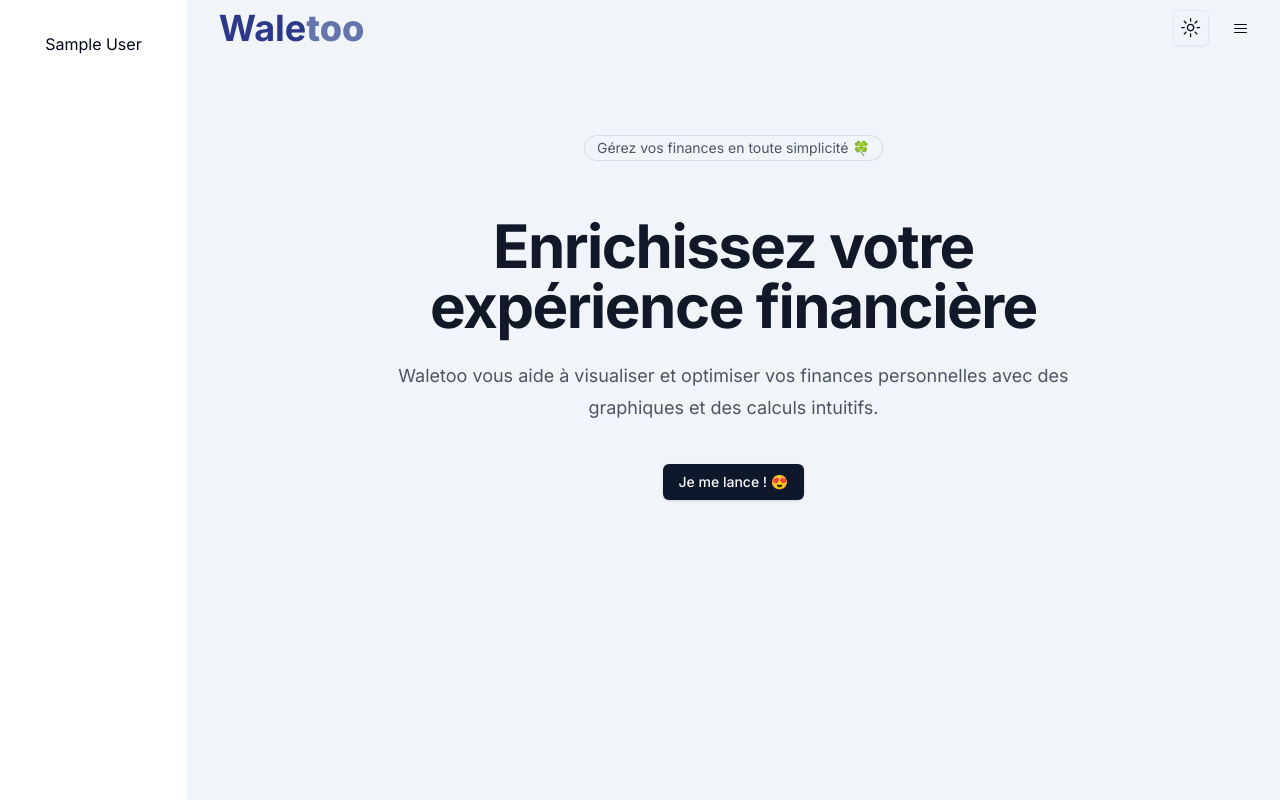
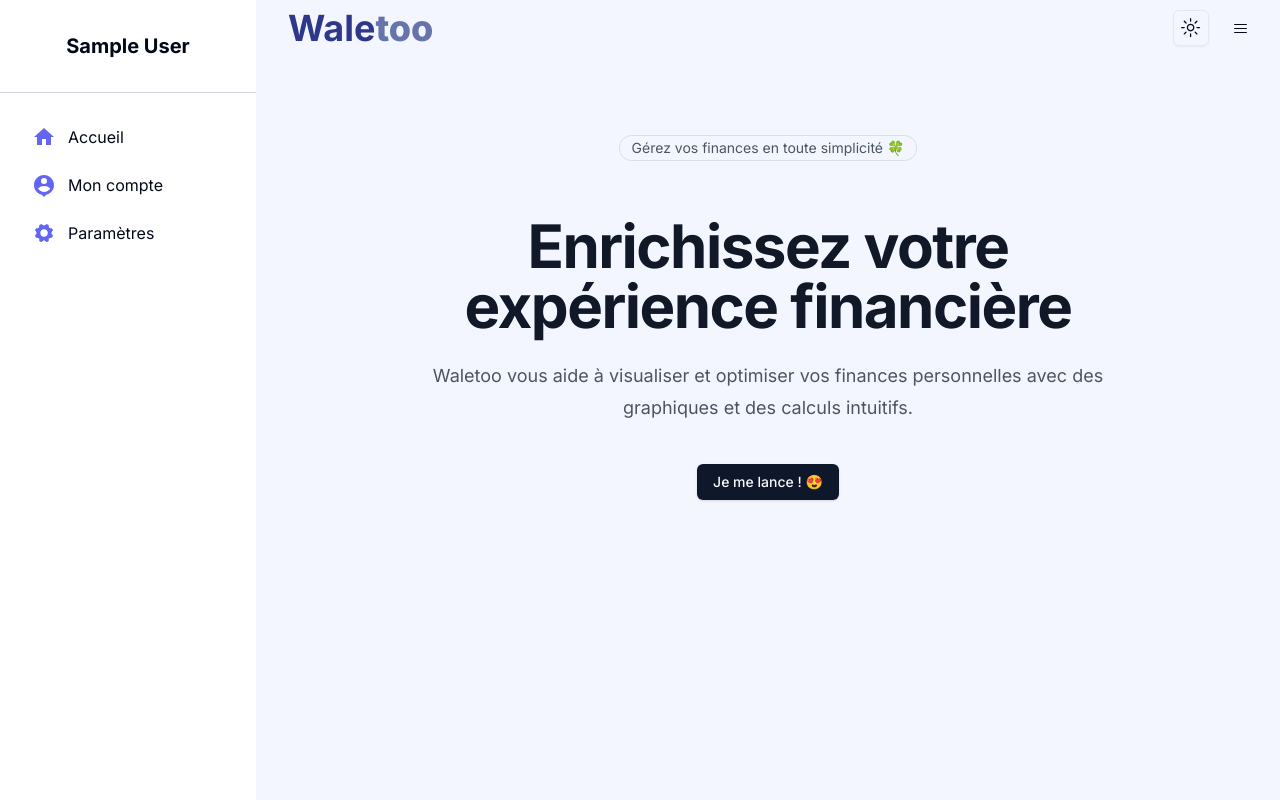
Before and after one commit to brazillierjo/walletoo, a Next.js app: page / in a window 1280 px wide. Built offline with nearby package versions, Linux system fonts and the light colour scheme; no server answers; sample sign-in values are in the browser's storage.

Commit message:
implement links in sidebar

```diff
--- a/package.json
+++ b/package.json
@@ -12,6 +12,7 @@
         "@hookform/resolvers": "^3.3.2",
         "@radix-ui/react-dropdown-menu": "^2.0.6",
         "@radix-ui/react-icons": "^1.3.0",
+        "@radix-ui/react-separator": "^1.0.3",
         "@radix-ui/react-slot": "^1.0.2",
         "bcrypt": "^5.1.1",
         "class-variance-authority": "^0.7.0",
@@ -28,6 +29,7 @@
         "react": "^18",
         "react-dom": "^18",
         "react-hook-form": "^7.48.2",
+        "react-icons": "^4.12.0",
         "tailwind-merge": "^2.0.0",
         "tailwindcss-animate": "^1.0.7",
         "zod": "^3.22.4"
--- a/src/components/Sidebar/Sidebar.tsx
+++ b/src/components/Sidebar/Sidebar.tsx
@@ -1,12 +1,46 @@
 "use client";
 import { useSession } from "next-auth/react";
+import { Separator } from "@/src/components/ui/separator";
+import { MdHome } from "react-icons/md";
+import { RiAccountPinCircleFill } from "react-icons/ri";
+import { IoIosSettings } from "react-icons/io";
+import Link from "next/link";
 
 const Sidebar: React.FC = () => {
     const { data: session } = useSession();
 
+    const links = [
+        {
+            name: "Accueil",
+            path: "/",
+            icon: MdHome,
+        },
+        {
+            name: "Mon compte",
+            path: "/profile",
+            icon: RiAccountPinCircleFill,
+        },
+        {
+            name: "Paramètres",
+            path: "/settings",
+            icon: IoIosSettings,
+        },
+    ];
+
     return (
-        <div className='flex min-h-screen w-2/12 justify-center bg-white px-4 py-8 dark:bg-black'>
-            <h2>{session?.user?.name ?? "..."}</h2>
+        <div className='dark:bg-primary-light bg-primary-light min-h-screen w-3/12'>
+            <h2 className='px-4 py-8 text-center text-xl font-bold'>{session?.user?.name ?? "..."}</h2>
+
+            <Separator className='bg-gray-300 dark:bg-white' />
+
+            <div className='flex flex-col gap-6 py-8 pl-8'>
+                {links.map((link, index) => (
+                    <Link href={link.path} key={index} className='flex gap-3'>
+                        <link.icon className='h-6 w-6 fill-indigo-500 dark:fill-white' />
+                        <span>{link.name}</span>
+                    </Link>
+                ))}
+            </div>
         </div>
     );
 };
--- /dev/null
+++ b/src/components/ui/separator.tsx
@@ -0,0 +1,26 @@
+"use client";
+
+import * as React from "react";
+import * as SeparatorPrimitive from "@radix-ui/react-separator";
+
+import { cn } from "@/src/tools/tailwindMerge";
+
+const Separator = React.forwardRef<
+    React.ElementRef<typeof SeparatorPrimitive.Root>,
+    React.ComponentPropsWithoutRef<typeof SeparatorPrimitive.Root>
+>(({ className, orientation = "horizontal", decorative = true, ...props }, ref) => (
+    <SeparatorPrimitive.Root
+        ref={ref}
+        decorative={decorative}
+        orientation={orientation}
+        className={cn(
+            "shrink-0 bg-border",
+            orientation === "horizontal" ? "h-[1px] w-full" : "h-full w-[1px]",
+            className
+        )}
+        {...props}
+    />
+));
+Separator.displayName = SeparatorPrimitive.Root.displayName;
+
+export { Separator };
--- a/src/globals.css
+++ b/src/globals.css
@@ -4,7 +4,7 @@
 
 @layer base {
     :root {
-        --background: 210 40% 96.1%;
+        --background: 229.1 100% 97.8%;
         --foreground: 222.2 84% 4.9%;
 
         --card: 0 0% 100%;
@@ -15,6 +15,7 @@
 
         --primary: 222.2 47.4% 11.2%;
         --primary-foreground: 210 40% 98%;
+        --primary-light: 0 0% 100%;
 
         --secondary: 210 40% 96.1%;
         --secondary-foreground: 222.2 47.4% 11.2%;
@@ -36,7 +37,7 @@
     }
 
     .dark {
-        --background: 222.2 84% 4.9%;
+        --background: 226.4, 62.9%, 13.7%;
         --foreground: 210 40% 98%;
 
         --card: 222.2 84% 4.9%;
@@ -47,6 +48,7 @@
 
         --primary: 210 40% 98%;
         --primary-foreground: 222.2 47.4% 11.2%;
+        --primary-light: 225 61.9% 16.5%;
 
         --secondary: 217.2 32.6% 17.5%;
         --secondary-foreground: 210 40% 98%;
--- a/tailwind.config.js
+++ b/tailwind.config.js
@@ -24,6 +24,7 @@ module.exports = {
                 primary: {
                     DEFAULT: "hsl(var(--primary))",
                     foreground: "hsl(var(--primary-foreground))",
+                    light: "hsl(var(--primary-light))",
                 },
                 secondary: {
                     DEFAULT: "hsl(var(--secondary))",
```
Also changed, not shown: 1 other file (tests, documents, lock files or other folders).
